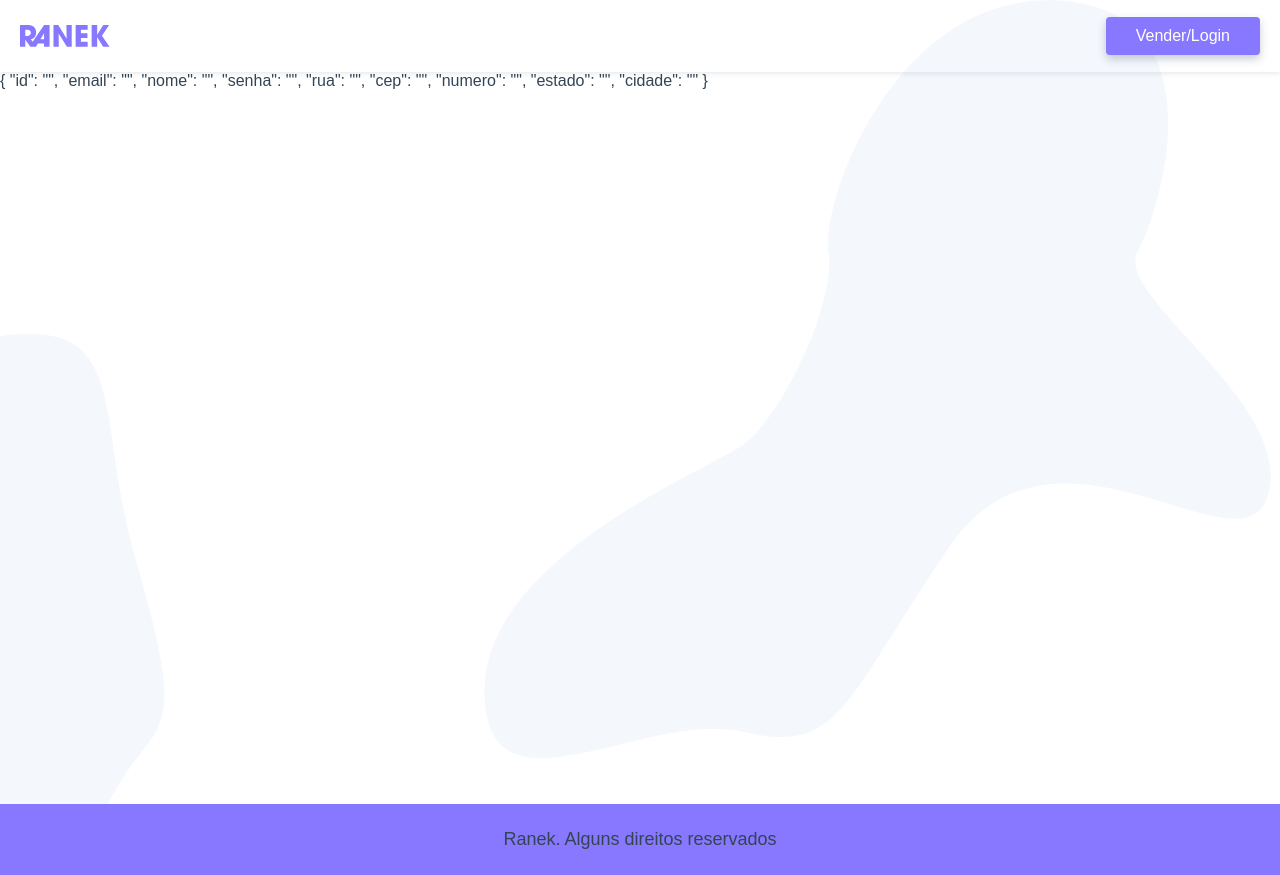
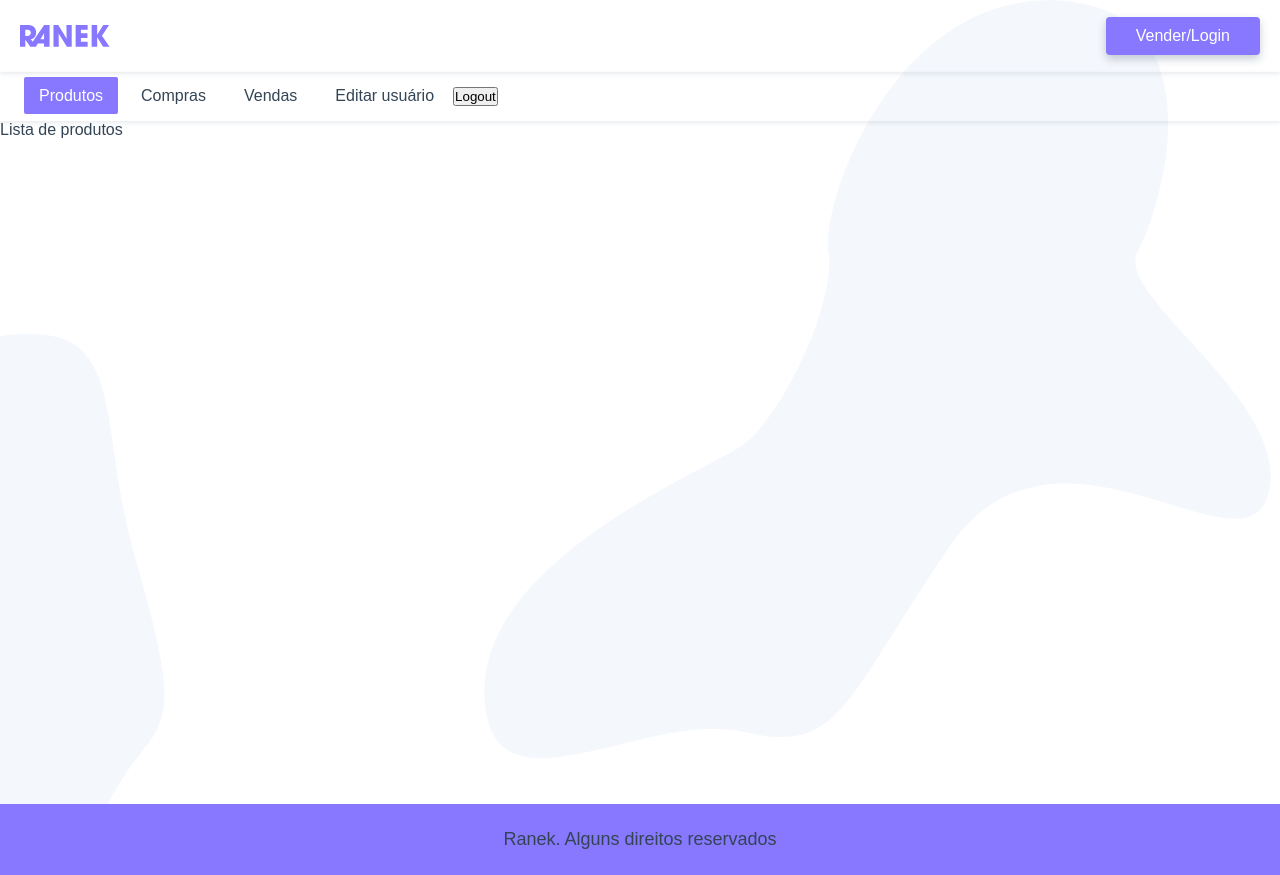
Before and after one commit to RyukioMiyamoto/ranek-yukio, a Vue app: page /usuario in a window 1280 px wide. Built offline with nearby package versions, Linux system fonts and the light colour scheme.

Commit message:
feat: create user page navigation and logout action

```diff
--- a/src/components/ProdutosPaginar.vue
+++ b/src/components/ProdutosPaginar.vue
@@ -65,7 +65,7 @@
 };
 </script>
 
-<style scoped>
+<style>
 ul {
   display: flex;
   justify-content: center;
--- a/src/components/TheHeader.vue
+++ b/src/components/TheHeader.vue
@@ -24,7 +24,7 @@
 };
 </script>
 
-<style scoped>
+<style>
 nav {
   display: flex;
   align-items: center;
--- a/src/router/index.js
+++ b/src/router/index.js
@@ -4,6 +4,10 @@
 import ProdutoView from "@/views/ProdutoView";
 import LoginView from "@/views/LoginView";
 import UsuarioView from "@/views/usuario/UsuarioView";
+import UsuarioProdutos from "@/views/usuario/UsuarioProdutos";
+import UsuarioCompras from "@/views/usuario/UsuarioCompras";
+import UsuarioVendas from "@/views/usuario/UsuarioVendas";
+import UsuarioEditar from "@/views/usuario/UsuarioEditar";
 
 Vue.use(VueRouter);
 
@@ -26,8 +30,29 @@
   },
   {
     path: "/usuario",
-    name: "usuario",
     component: UsuarioView,
+    children: [
+      {
+        path: "",
+        name: "usuario",
+        component: UsuarioProdutos,
+      },
+      {
+        path: "compras",
+        name: "compras",
+        component: UsuarioCompras,
+      },
+      {
+        path: "vendas",
+        name: "vendas",
+        component: UsuarioVendas,
+      },
+      {
+        path: "editar",
+        name: "usuario-editar",
+        component: UsuarioEditar,
+      },
+    ],
   },
 ];
 
--- a/src/store/index.js
+++ b/src/store/index.js
@@ -39,6 +39,20 @@
       context.commit("UPDATE_USUARIO", { id: payload.email });
       return api.post("/usuario", payload);
     },
+    deslogarUsuario(context) {
+      context.commit("UPDATE_USUARIO", {
+        id: "",
+        email: "",
+        nome: "",
+        senha: "",
+        rua: "",
+        cep: "",
+        numero: "",
+        estado: "",
+        cidade: "",
+      });
+      context.commit("UPDATE_LOGIN", false);
+    },
   },
   modules: {},
 });
--- /dev/null
+++ b/src/views/usuario/UsuarioCompras.vue
@@ -0,0 +1,13 @@
+<template>
+  <p>Compras</p>
+</template>
+
+<script>
+export default {
+name: "UsuarioCompras"
+}
+</script>
+
+<style>
+
+</style>
--- /dev/null
+++ b/src/views/usuario/UsuarioEditar.vue
@@ -0,0 +1,13 @@
+<template>
+  <p>Editar</p>
+</template>
+
+<script>
+export default {
+name: "UsuarioEditar"
+}
+</script>
+
+<style>
+
+</style>
--- /dev/null
+++ b/src/views/usuario/UsuarioProdutos.vue
@@ -0,0 +1,11 @@
+<template>
+  <p>Lista de produtos</p>
+</template>
+
+<script>
+export default {
+  name: "UsuarioProdutos",
+};
+</script>
+
+<style></style>
--- /dev/null
+++ b/src/views/usuario/UsuarioVendas.vue
@@ -0,0 +1,11 @@
+<template>
+  <p>Vendas</p>
+</template>
+
+<script>
+export default {
+  name: "UsuarioVendas",
+};
+</script>
+
+<style></style>
--- a/src/views/usuario/UsuarioView.vue
+++ b/src/views/usuario/UsuarioView.vue
@@ -1,10 +1,33 @@
 <template>
-  <p>{{ this.$store.state.usuario }}</p>
+  <section class="usuario">
+    <nav class="sidenav">
+      <ul>
+        <li><router-link :to="{ name: 'usuario' }">Produtos</router-link></li>
+        <li><router-link :to="{ name: 'compras' }">Compras</router-link></li>
+        <li><router-link :to="{ name: 'vendas' }">Vendas</router-link></li>
+        <li>
+          <router-link :to="{ name: 'usuario-editar' }"
+            >Editar usuário</router-link
+          >
+        </li>
+        <li><button @click="logout">Logout</button></li>
+      </ul>
+    </nav>
+    <transition mode="out-in">
+      <router-view></router-view>
+    </transition>
+  </section>
 </template>
 
 <script>
 export default {
   name: "UsuarioView",
+  methods: {
+    logout() {
+      this.$store.dispatch("deslogarUsuario");
+      this.$router.push("/login");
+    },
+  },
 };
 </script>
 
```
